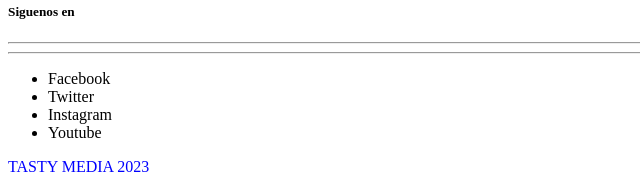
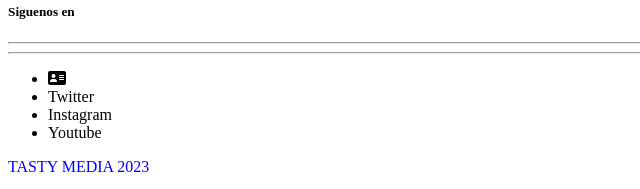
Before and after one commit to franmunoz1/desarrolloweb, a plain HTML site: page Pruebas/index.html in a window 1280 px wide. Shown: the part 4200-4389 px from the top of the page, 0-640 px from the left. Drawn offline with Linux system fonts and the light colour scheme.

Commit message:
agregado de archivo csss

```diff
--- a/Pruebas/index.html
+++ b/Pruebas/index.html
@@ -4,6 +4,7 @@
     <meta charset="UTF-8">
     <meta name="viewport" content="width=device-width, initial-scale=1.0">
     <link rel="stylesheet" href="./css/style.css">
+    <link rel="stylesheet" href="path/to/font-awesome/css/font-awesome.min.css">
     <title>Inicio - Rolling Stones</title>
 </head>
 
@@ -152,7 +153,7 @@
             <hr>
             <hr>
             <ul>
-                <li>Facebook</li>
+                <li><i class="fa fa-address-card" aria-hidden="true"></i></li>
                 <li>Twitter</li>
                 <li>Instagram</li>
                 <li>Youtube</li>
```
